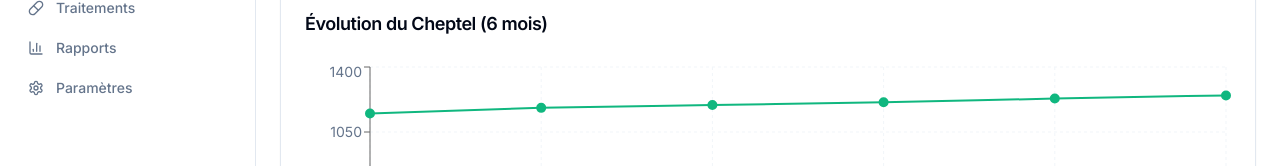
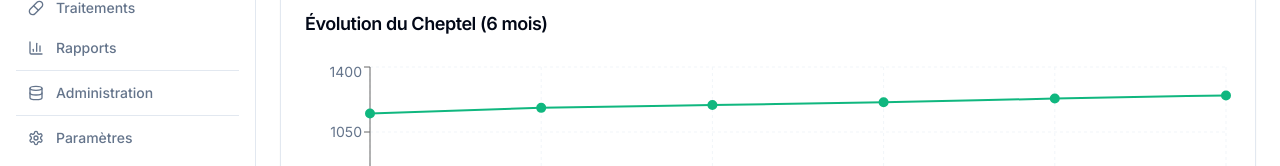
Before and after one commit to ecolealgerienne-ui/web, a Next.js app: page /dashboard in a window 1280 px wide. Shown: the part 250-416 px from the top of the page. Built offline with nearby package versions, Linux system fonts and the light colour scheme; no server answers.

Commit message:
feat: Add super_admin role and Administration menu with permission checks

```diff
--- a/src/components/layout/sidebar.tsx
+++ b/src/components/layout/sidebar.tsx
@@ -2,8 +2,10 @@
 
 import Link from "next/link";
 import { usePathname } from "next/navigation";
-import { Home, Beef, Package, Syringe, Pill, BarChart3, Settings } from "lucide-react";
+import { Home, Beef, Package, Syringe, Pill, BarChart3, Settings, Database } from "lucide-react";
 import { cn } from "@/lib/utils";
+import { useAuth } from "@/contexts/auth-context";
+import { canAccessAdmin } from "@/lib/utils/permissions";
 
 const menuItems = [
   { icon: Home, label: "Dashboard", href: "/dashboard" },
@@ -12,11 +14,17 @@ const menuItems = [
   { icon: Syringe, label: "Vaccinations", href: "/vaccinations" },
   { icon: Pill, label: "Traitements", href: "/treatments" },
   { icon: BarChart3, label: "Rapports", href: "/reports" },
-  { icon: Settings, label: "Paramètres", href: "/settings" },
 ];
+
+const adminMenuItems = [
+  { icon: Database, label: "Administration", href: "/admin/breeds" },
+];
+
+const settingsMenuItem = { icon: Settings, label: "Paramètres", href: "/settings" };
 
 export function Sidebar() {
   const pathname = usePathname();
+  const { user } = useAuth();
 
   const isActive = (href: string) => {
     if (href === "/dashboard") {
@@ -36,6 +44,7 @@ export function Sidebar() {
         </Link>
       </div>
       <nav className="p-4 space-y-1 flex-1">
+        {/* Menu principal */}
         {menuItems.map((item) => {
           const Icon = item.icon;
           const active = isActive(item.href);
@@ -55,6 +64,51 @@ export function Sidebar() {
             </Link>
           );
         })}
+
+        {/* Séparateur pour administration */}
+        {canAccessAdmin(user) && (
+          <>
+            <div className="my-4 border-t border-border" />
+
+            {/* Menu Administration (super admin uniquement) */}
+            {adminMenuItems.map((item) => {
+              const Icon = item.icon;
+              const active = isActive(item.href);
+              return (
+                <Link
+                  key={item.href}
+                  href={item.href}
+                  className={cn(
+                    "flex items-center gap-3 rounded-lg px-3 py-2 text-sm font-medium transition-colors",
+                    active
+                      ? "bg-primary text-primary-foreground"
+                      : "text-muted-foreground hover:bg-accent hover:text-accent-foreground"
+                  )}
+                >
+                  <Icon className="h-4 w-4" />
+                  {item.label}
+                </Link>
+              );
+            })}
+          </>
+        )}
+
+        {/* Séparateur avant paramètres */}
+        <div className="my-4 border-t border-border" />
+
+        {/* Paramètres */}
+        <Link
+          href={settingsMenuItem.href}
+          className={cn(
+            "flex items-center gap-3 rounded-lg px-3 py-2 text-sm font-medium transition-colors",
+            isActive(settingsMenuItem.href)
+              ? "bg-primary text-primary-foreground"
+              : "text-muted-foreground hover:bg-accent hover:text-accent-foreground"
+          )}
+        >
+          <settingsMenuItem.icon className="h-4 w-4" />
+          {settingsMenuItem.label}
+        </Link>
       </nav>
     </aside>
   );
--- a/src/lib/auth/config.ts
+++ b/src/lib/auth/config.ts
@@ -36,7 +36,7 @@ export const mockUser = {
   id: 'dev-user-1',
   email: 'dev@ecole-algerienne.dz',
   name: 'Utilisateur Dev',
-  role: 'admin' as const,
+  role: 'super_admin' as const, // Super admin pour accès complet en dev
   farmName: 'Ferme de développement',
 }
 
--- a/src/lib/types/user.ts
+++ b/src/lib/types/user.ts
@@ -2,7 +2,7 @@ export interface User {
   id: string
   email: string
   name: string
-  role: 'admin' | 'user' | 'viewer'
+  role: 'super_admin' | 'admin' | 'user' | 'viewer'
   farmName?: string
   avatar?: string
 }
--- /dev/null
+++ b/src/lib/utils/permissions.ts
@@ -0,0 +1,54 @@
+/**
+ * Utilitaires pour la gestion des permissions utilisateur
+ */
+
+import { User } from '@/lib/types/user'
+
+/**
+ * Vérifie si l'utilisateur est super admin
+ */
+export function isSuperAdmin(user: User | null): boolean {
+  return user?.role === 'super_admin'
+}
+
+/**
+ * Vérifie si l'utilisateur est au moins admin (admin ou super_admin)
+ */
+export function isAdmin(user: User | null): boolean {
+  return user?.role === 'admin' || user?.role === 'super_admin'
+}
+
+/**
+ * Vérifie si l'utilisateur peut accéder aux fonctionnalités d'administration
+ */
+export function canAccessAdmin(user: User | null): boolean {
+  return isSuperAdmin(user)
+}
+
+/**
+ * Vérifie si l'utilisateur peut modifier les données de référence
+ */
+export function canManageReferenceData(user: User | null): boolean {
+  return isSuperAdmin(user)
+}
+
+/**
+ * Vérifie si l'utilisateur peut gérer les utilisateurs
+ */
+export function canManageUsers(user: User | null): boolean {
+  return isSuperAdmin(user)
+}
+
+/**
+ * Vérifie si l'utilisateur peut voir les données (lecture uniquement)
+ */
+export function canViewData(user: User | null): boolean {
+  return user !== null // Tous les utilisateurs authentifiés peuvent voir
+}
+
+/**
+ * Vérifie si l'utilisateur peut modifier les données opérationnelles
+ */
+export function canEditData(user: User | null): boolean {
+  return user?.role === 'admin' || user?.role === 'super_admin' || user?.role === 'user'
+}
```
